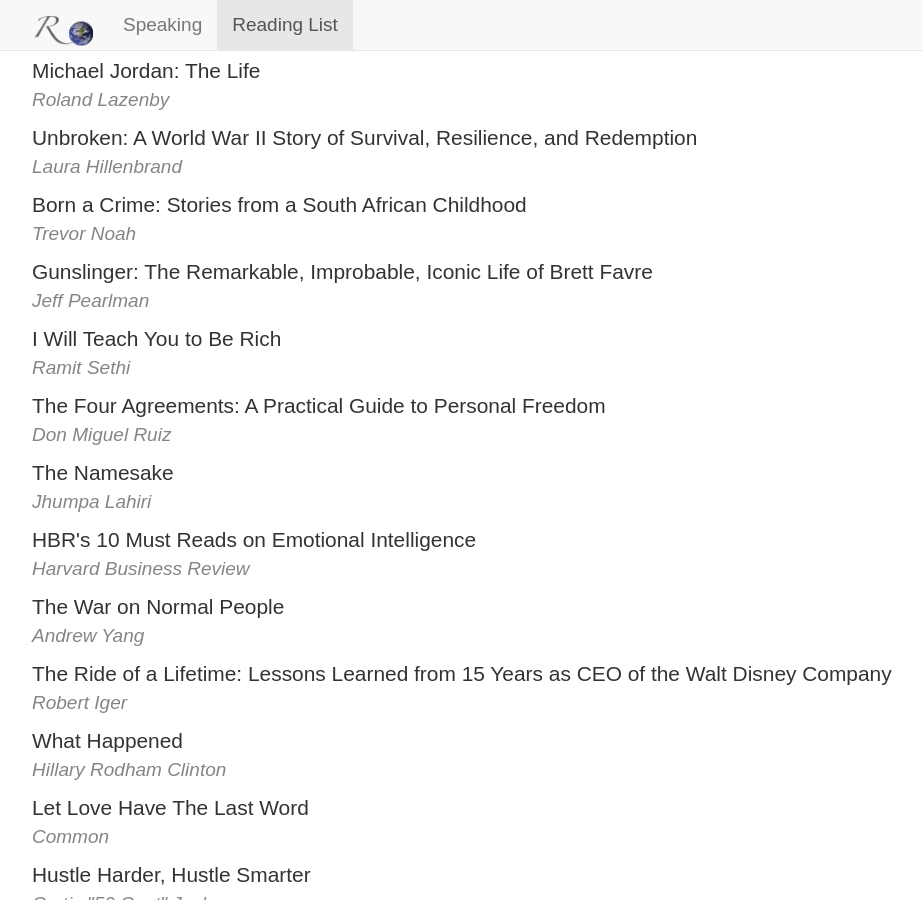
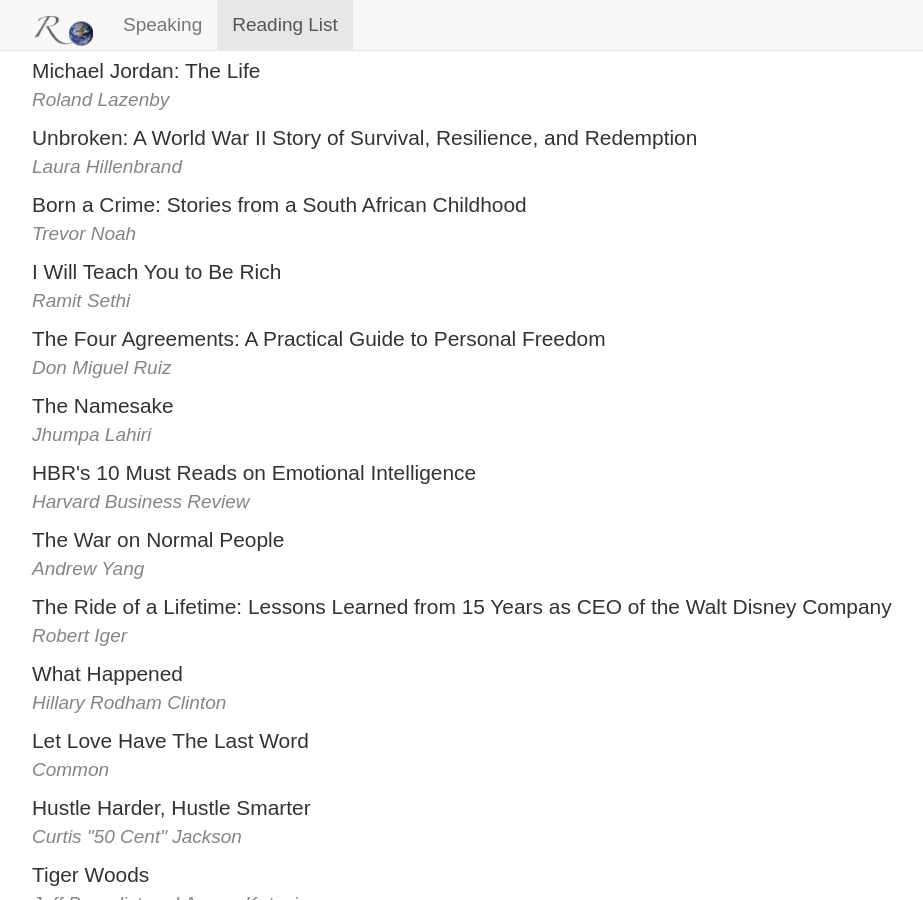
Before and after one commit to rovolution/rovolution.github.io, a Jekyll site: the page built from reading-list/index.html, in a window 1280 px wide and 900 px high, scrolled down 3963 px. Shown: the whole window, without its empty margins (38-961 px from the left). Built offline with Jekyll 4.4.1, drawn with Linux system fonts in a browser that asks for light colours; nearby versions of some CDN libraries; some of the changed text lies outside the part shown.

Commit message:
Update index.html

```diff
--- a/reading-list/index.html
+++ b/reading-list/index.html
@@ -250,10 +250,6 @@
  			<div class='book-list-author'>Trevor Noah</div>
  		</li>
 		<li class='book-list-entry'>
- 			<div class='book-list-title'>Gunslinger: The Remarkable, Improbable, Iconic Life of Brett Favre</div>
- 			<div class='book-list-author'>Jeff Pearlman</div>
- 		</li>
-		<li class='book-list-entry'>
  			<div class='book-list-title'>I Will Teach You to Be Rich</div>
  			<div class='book-list-author'>Ramit Sethi</div>
  		</li>
@@ -369,6 +365,10 @@
 			<div class='book-list-title'>Bump and Run: It Made Me. It Saved Me.</div>
 			<div class='book-list-author'>Ray Crockett</div>
 		</li>
+		<li class='book-list-entry'>
+			<div class='book-list-title'>Where Tomorrows Aren't Promised</div>
+			<div class='book-list-author'>Carmelo Anthony</div>
+		</li>
 	</ul>
 	<h3 class="book-list-category">FICTION</h3>
 	<ul class='book-list'>
```
